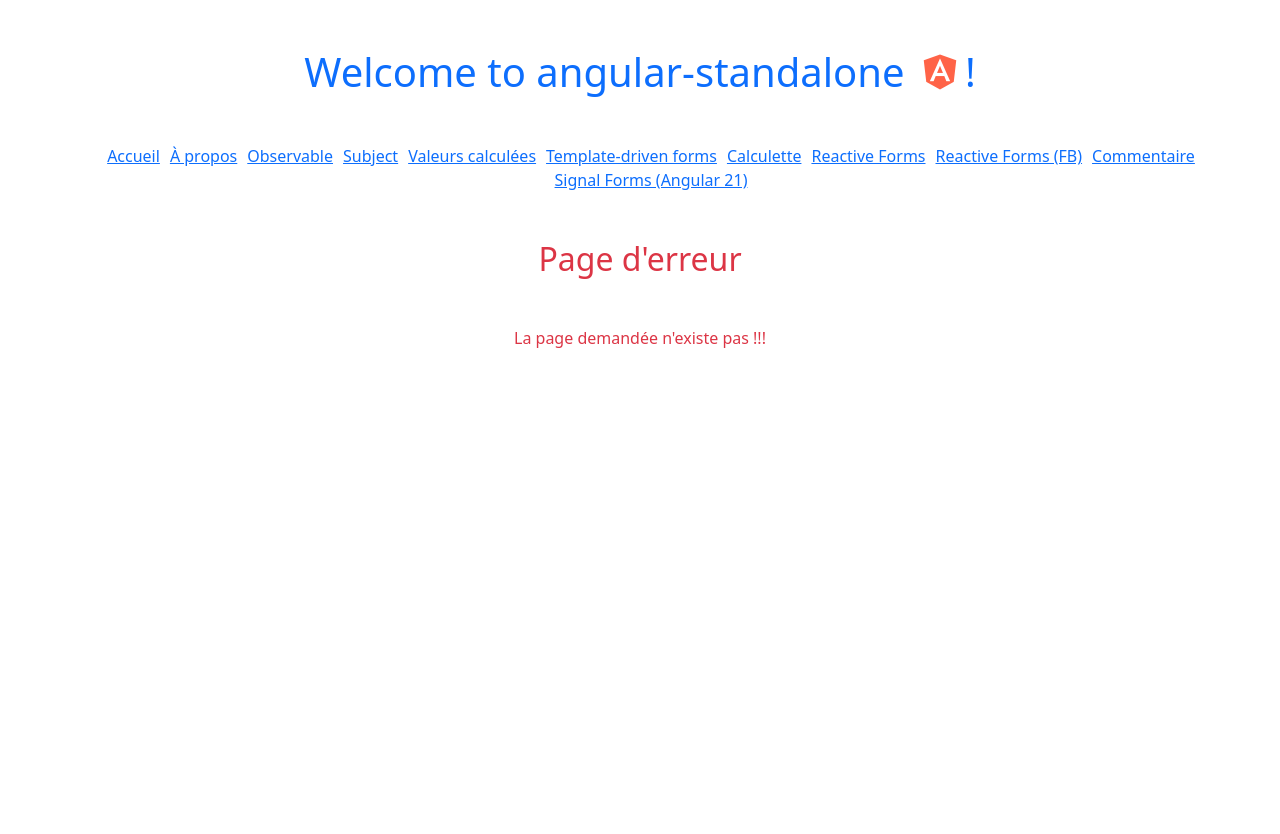
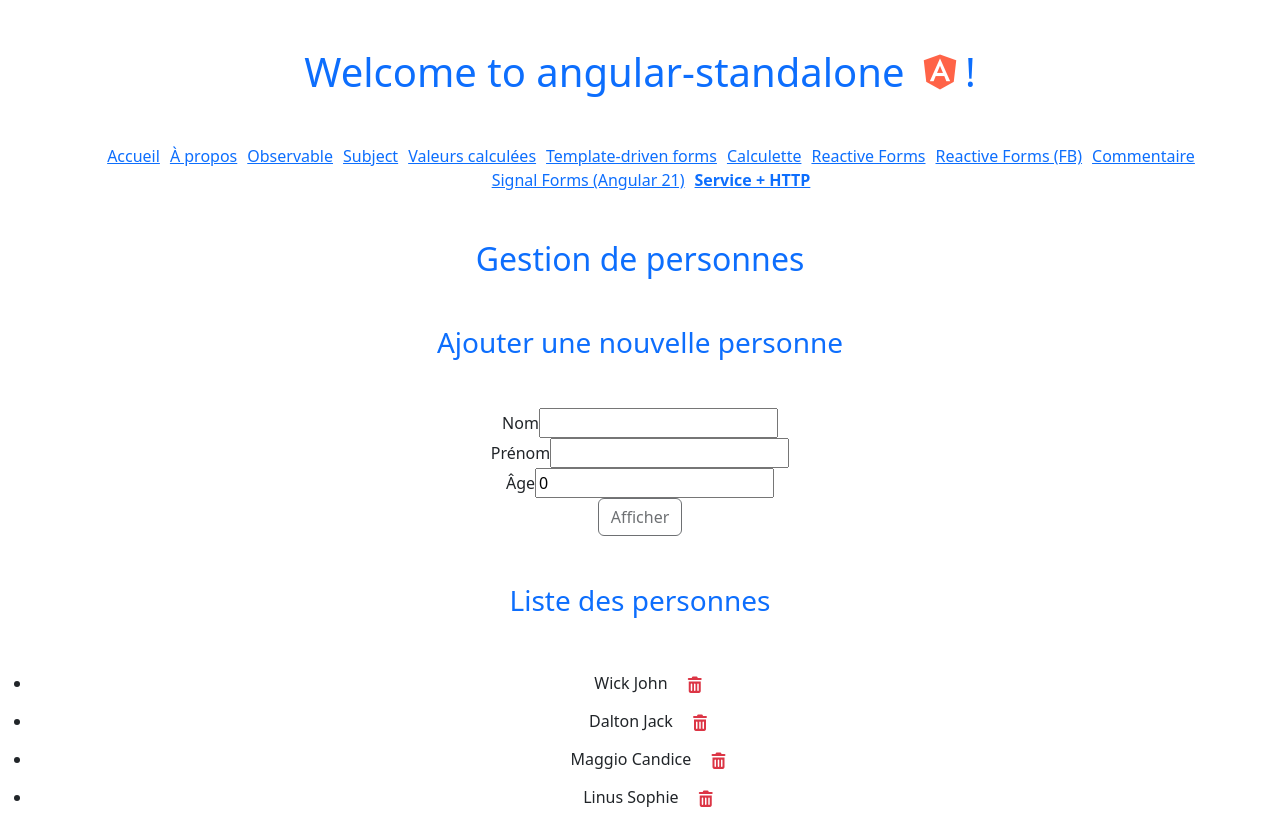
Before and after one commit to Achreftun/angular-standalone, an Angular app: page /personne in a window 1280 px wide. Before the commit this address led to /not-found. Before the commit the page ends 800 px from the top, so only its background shows below. Built offline with nearby package versions, Linux system fonts and the light colour scheme.

Commit message:
Services without HTTP

```diff
--- a/src/app/app.routes.ts
+++ b/src/app/app.routes.ts
@@ -15,6 +15,7 @@
 import { FormulaireBuilderComponent } from './components/formulaire-builder/formulaire-builder';
 import { CommentComponent } from './components/comment/comment';
 import { FormulaireSignalComponent } from './components/formulaire-signal/formulaire-signal';
+import { PersonneComponent } from './components/personne/personne';
 
 // ici on définit les routes de nos composants
 export const routes: Routes = [
@@ -34,6 +35,7 @@
     { path: 'builder', component: FormulaireBuilderComponent },
     { path: 'signal-form', component: FormulaireSignalComponent },
     { path: 'comment', component: CommentComponent },
+    { path: 'personne', component: PersonneComponent },
     // à placer en dernier
     // { path: '**', component: NotFoundComponent },
     { path: 'not-found', component: NotFoundComponent },
--- a/src/app/components/menu/menu.html
+++ b/src/app/components/menu/menu.html
@@ -33,5 +33,8 @@
         <li routerLinkActive="active">
             <a routerLink="/signal-form">Signal Forms (Angular 21)</a>
         </li>
+        <li routerLinkActive="active">
+            <a routerLink="/personne">Service + HTTP</a>
+        </li>
     </ul>
 </nav>
--- /dev/null
+++ b/src/app/components/personne/personne.html
@@ -0,0 +1,47 @@
+<h2 class="text-primary my-5">Gestion de personnes</h2>
+<h3 class="text-primary my-5">Ajouter une nouvelle personne</h3>
+<form (ngSubmit)="ajouter()" #form="ngForm">
+    <div>
+        <label for="nom">Nom</label>
+        <input type="text" id="nom" [(ngModel)]="personne.nom" name="nom" #nom="ngModel" required>
+        @if (nom.invalid && nom.dirty) {
+        <span>
+            Ce champ est obligatoire
+        </span>
+        }
+
+    </div>
+    <div>
+        <label for="prenom">Prénom</label>
+        <input type="text" id="prenom" [(ngModel)]="personne.prenom" name="prenom" required #prenom="ngModel">
+        @if (prenom.invalid && prenom.dirty) {
+        <span>
+            Ce champ est obligatoire
+        </span>
+        }
+    </div>
+    <div>
+        <label for="age">Âge</label>
+        <input type="number" id="age" [(ngModel)]="personne.age" name="age" required max="120" #age="ngModel">
+        @if (age.invalid && age.dirty) {
+        <span>
+            Ce champ est obligatoire et doit contenir une valeur inférieure à 120
+        </span>
+        }
+    </div>
+    <button class="btn" [disabled]="form.invalid">
+        Afficher
+    </button>
+</form>
+<h3 class="text-primary my-5">Liste des personnes</h3>
+<ul>
+    @for (p of personnes; track $index) {
+    <li>
+        {{ p.nom }} {{ p.prenom }}
+        <button (click)="supprimer(p.id, $index)" class="btn">
+            <i class="fa-solid fa-trash-can text-danger"></i>
+        </button>
+
+    </li>
+    }
+</ul>
--- /dev/null
+++ b/src/app/components/personne/personne.ts
@@ -0,0 +1,30 @@
+import { Component, inject, OnInit } from '@angular/core';
+import { PersonneService } from '../../services/personne';
+import { Personne } from '../../models/personne';
+import { FormsModule } from '@angular/forms';
+
+@Component({
+  selector: 'app-personne',
+  imports: [FormsModule],
+  templateUrl: './personne.html',
+  styleUrl: './personne.css',
+})
+export class PersonneComponent implements OnInit {
+  personnes: Personne[] = []
+  personne: Personne = { nom: '', prenom: '', age: 0 }
+
+  // constructor(private ps: PersonneService) { }
+  ps = inject(PersonneService)
+  ngOnInit(): void {
+    this.personnes = this.ps.findAll()
+  }
+
+  ajouter() {
+    this.ps.save(this.personne)
+    this.personne = { nom: '', prenom: '', age: 0 }
+  }
+  supprimer(id: number | undefined, ind: number) {
+    this.ps.remove(ind)
+  }
+
+}
--- a/src/app/models/personne.ts
+++ b/src/app/models/personne.ts
@@ -1,4 +1,5 @@
 export interface Personne {
+    id?: number
     nom: string;
     prenom: string;
     age: number;
--- /dev/null
+++ b/src/app/services/personne.ts
@@ -0,0 +1,30 @@
+import { Injectable } from '@angular/core';
+import { Personne } from '../models/personne';
+
+@Injectable({
+  providedIn: 'root',
+})
+export class PersonneService {
+
+  private personnes: Personne[]
+
+  constructor() {
+    this.personnes = [
+      { id: 1, nom: "Wick", prenom: "John", age: 45 },
+      { id: 2, nom: "Dalton", prenom: "Jack", age: 55 },
+      { id: 3, nom: "Maggio", prenom: "Candice", age: 27 },
+      { id: 4, nom: "Linus", prenom: "Sophie", age: 67 },
+    ]
+  }
+
+  findAll() {
+    return this.personnes
+  }
+
+  save(p: Personne) {
+    this.personnes.push(p)
+  }
+  remove(ind: number) {
+    this.personnes.splice(ind, 1)
+  }
+}
```
Also changed, not shown: src/app/components/personne/personne.css (added), 1 other file (tests, documents, lock files or other folders).
